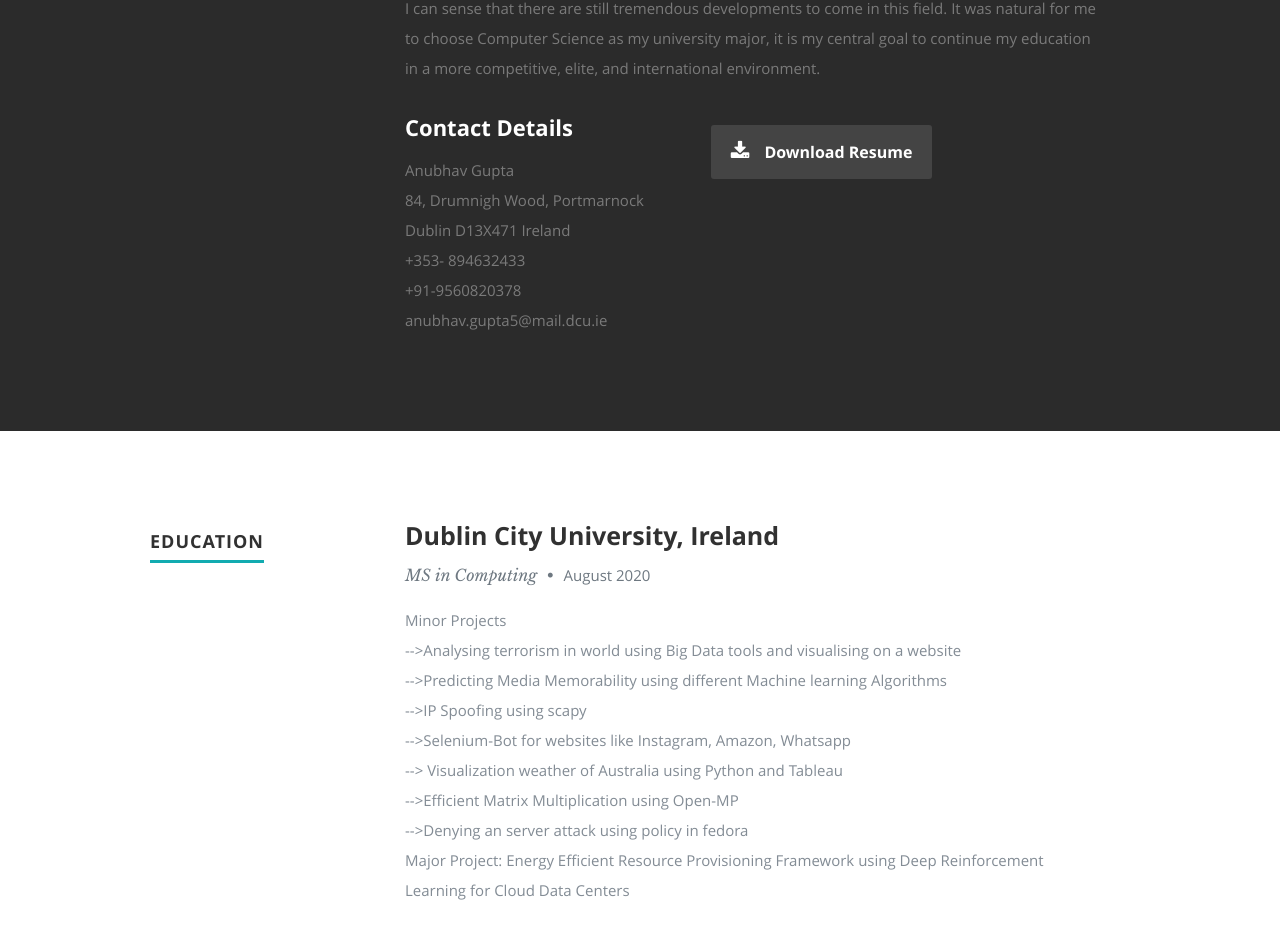
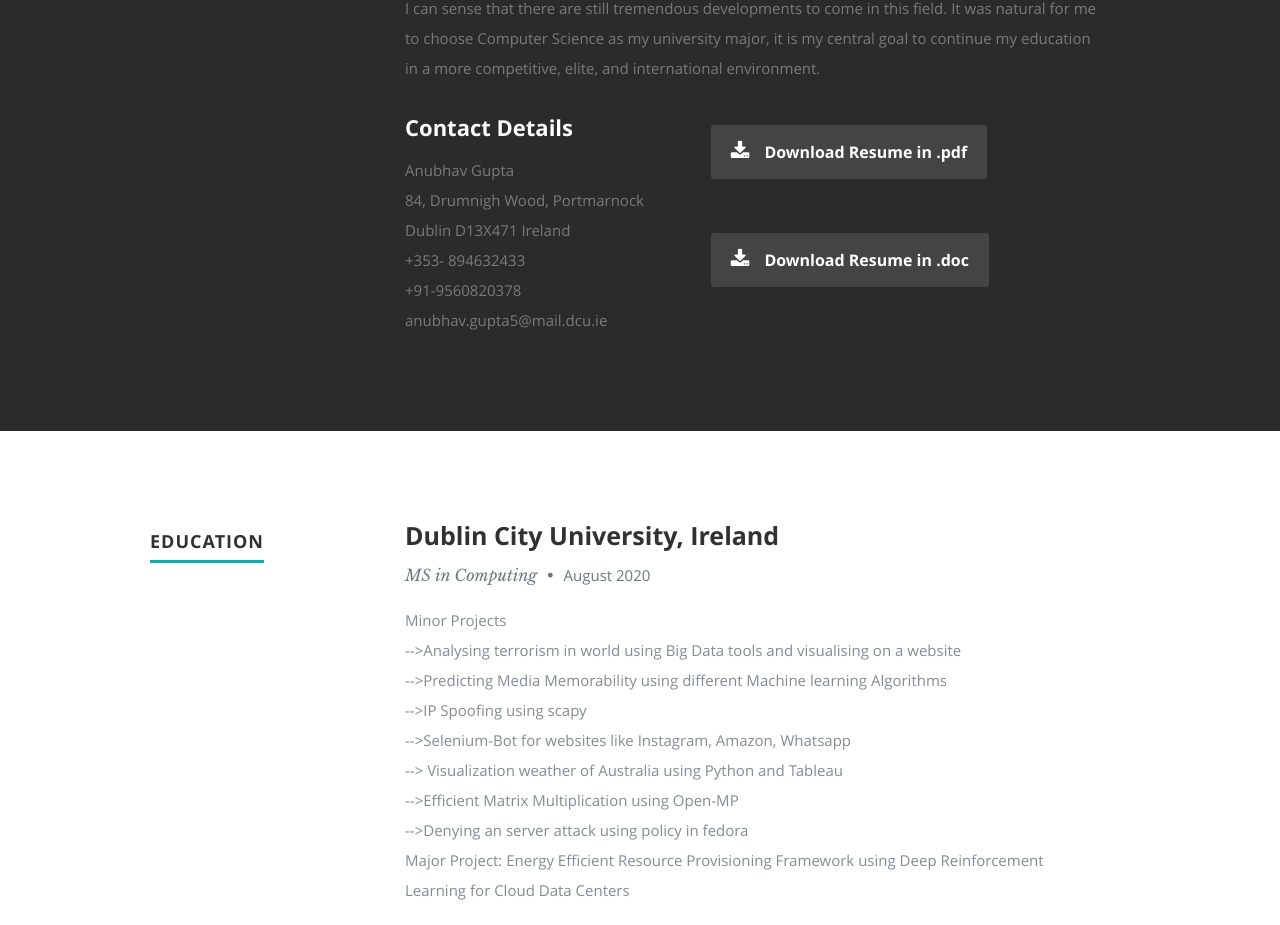
Before and after one commit to GuptaAnubhav1/GuptaAnubhav.github.io, a plain HTML site: page index.html in a window 1280 px wide. Shown: the part 1095-2020 px from the top of the page. Drawn offline with nearby package versions, Linux system fonts and the light colour scheme.

Commit message:
Update index.html

```diff
--- a/index.html
+++ b/index.html
@@ -132,7 +132,10 @@
 
                <div class="columns download">
                   <p>
-                     <a href="https://drive.google.com/file/d/1aQhDR95nXukVu47kyto6R9FqjAf2_ca5/view?usp=sharing" class="button"><i class="fa fa-download"></i>Download Resume</a>
+                     <a href="https://drive.google.com/file/d/1aQhDR95nXukVu47kyto6R9FqjAf2_ca5/view?usp=sharing" class="button"><i class="fa fa-download"></i>Download Resume in .pdf</a>
+                  </p>
+		  <p>
+                     <a href="https://drive.google.com/file/d/18K0u15-Nc5PbK_cgIGEm5GfYD3pIJHCe/view?usp=sharing" class="button"><i class="fa fa-download"></i>Download Resume in .doc</a>
                   </p>
                </div>
 
```
